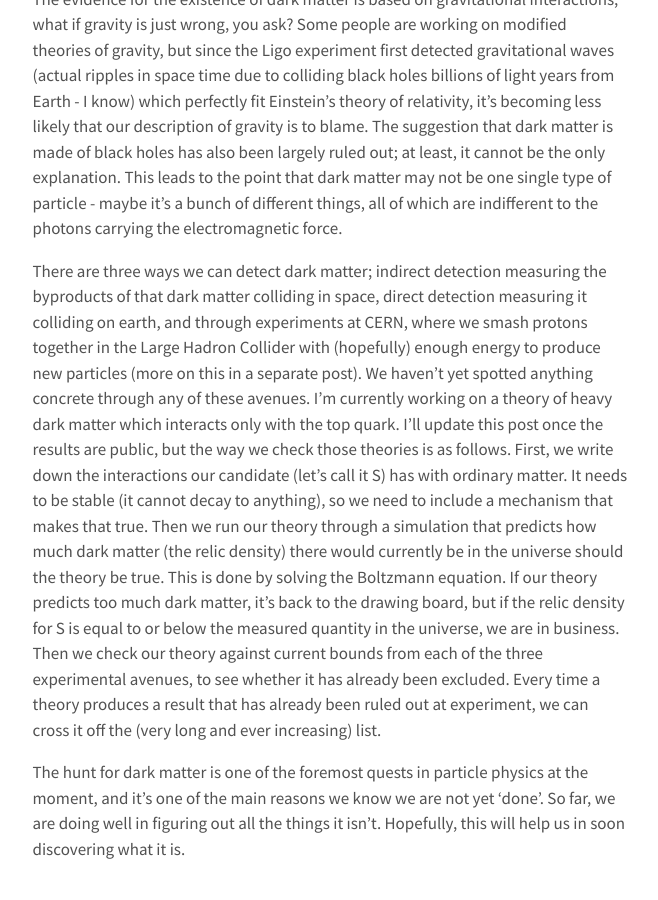
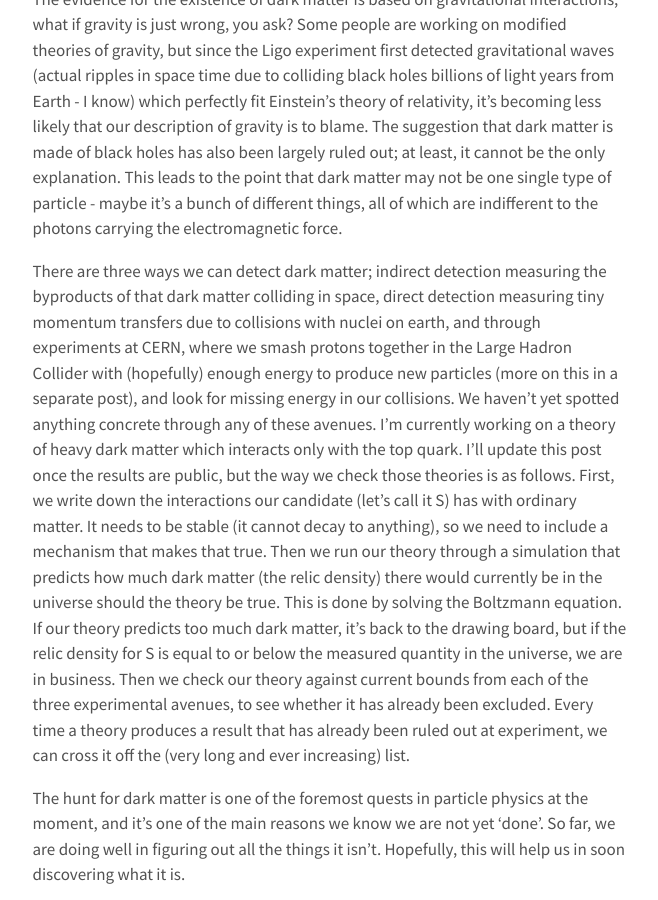
Before and after one commit to lhmason/lhmason.github.io, a Jekyll site: the page built from blog/_posts/2021-01-24-dm.md, in a window 1280 px wide and 900 px high, scrolled down 1627 px. Shown: the whole window, without its empty margins (310-968 px from the left). Built offline with Jekyll 4.4.1, drawn with Linux system fonts in a browser that asks for light colours; some of the changed text lies outside the part shown.

Commit message:
Update 2021-01-24-dm.md

```diff
--- a/blog/_posts/2021-01-24-dm.md
+++ b/blog/_posts/2021-01-24-dm.md
@@ -48,10 +48,7 @@ single type of particle - maybe it’s a bunch of different things, all of which
 electromagnetic force.
 
 There are three ways we can detect dark matter; indirect detection measuring the byproducts of that dark matter colliding in space,
-direct detection measuring it colliding on earth, and through experiments at CERN, where we smash protons together in the Large Hadron Collider with
-(hopefully) enough energy to produce new particles (more on this in a separate post). We haven’t yet spotted anything concrete
-through any of these avenues. I’m currently working on a theory of heavy dark matter which interacts only with the top quark. I’ll
-update this post once the results are public, but the way we check those theories is as follows. First, we write down the
+direct detection measuring tiny momentum transfers due to collisions with nuclei on earth, and through experiments at CERN, where we smash protons together in the Large Hadron Collider with (hopefully) enough energy to produce new particles (more on this in a separate post), and look for missing energy in our collisions. We haven’t yet spotted anything concrete through any of these avenues. I’m currently working on a theory of heavy dark matter which interacts only with the top quark. I’ll update this post once the results are public, but the way we check those theories is as follows. First, we write down the
 interactions our candidate (let’s call it S) has with ordinary matter. It needs to be stable (it cannot decay to anything), so we
 need to include a mechanism that makes that true. Then we run our theory through a simulation that predicts how much dark matter
 (the relic density) there would currently be in the universe should the theory be true. This is done by solving the Boltzmann
```
Also changed, not shown: other parts of blog/_posts/2021-01-24-dm.md (+1 -1 lines).
